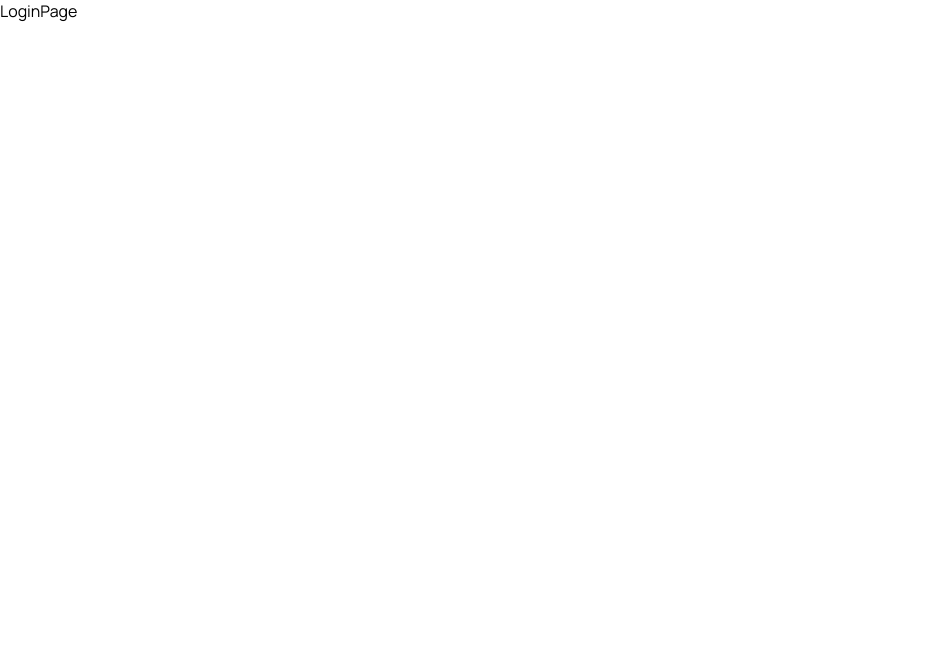
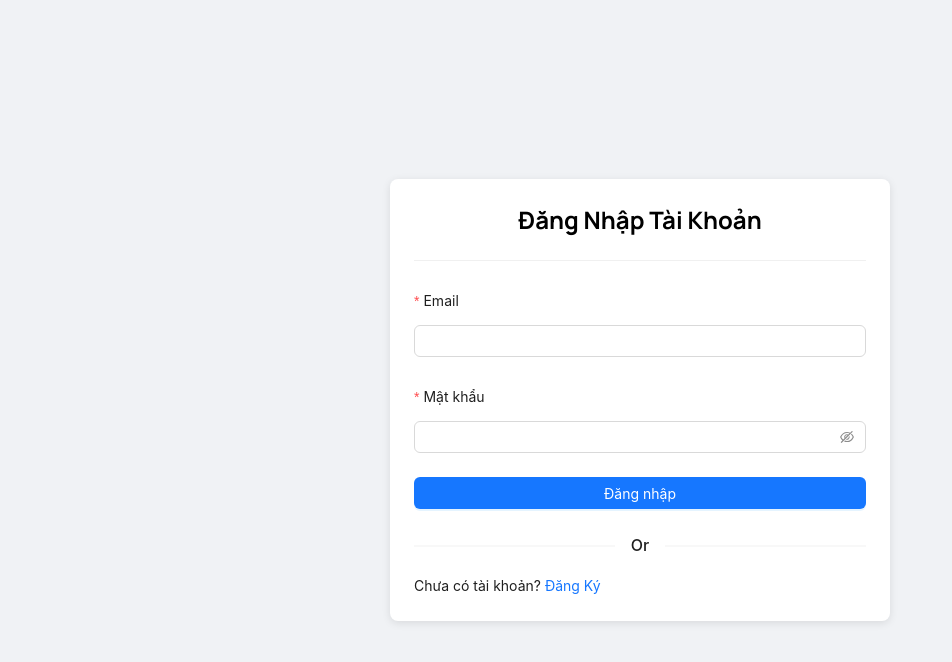
Before and after one commit to kietgudy/ecommerce-book, a React (Vite) app: page /login in a window 1280 px wide. Shown: the top 662 px of the page, without its empty margins (0-952 px from the left). Built offline with nearby package versions, Linux system fonts and the light colour scheme.

Commit message:
login success, create form login

```diff
--- a/src/pages/login/index.jsx
+++ b/src/pages/login/index.jsx
@@ -1,9 +1,64 @@
-import React from 'react'
+import React, { useState } from 'react';
+import { Button, Divider, Form, Input, message, notification } from 'antd';
+import { Link, useNavigate } from 'react-router-dom';
+import { callRegister } from '../../services/api';
 
 const LoginPage = () => {
+
+  const onFinish =  async (values) => {
+
+  };
+
+
   return (
-    <div>LoginPage</div>
-  )
-}
+    <div className="register-page">
+      <section className="wrapper">
+        <div className="heading">
+          <h2 className="text text-large">Đăng Nhập Tài Khoản</h2>
+          <Divider />
+        </div>
+        <Form
+          name="basic"
+          labelCol={{ span: 24 }}
+          wrapperCol={{ span: 24 }}
+          style={{ maxWidth: 600 }}
+          initialValues={{ remember: true }}
+          onFinish={onFinish}
+          autoComplete="off"
+        >
 
-export default LoginPage
+          <Form.Item
+            label="Email"
+            name="username"
+            rules={[{ required: true, message: 'Email không được để trống!' }]}
+          >
+            <Input/>
+          </Form.Item>
+
+          <Form.Item
+            label="Mật khẩu"
+            name="password"
+            rules={[{ required: true, message: 'Mật khẩu không được để trống!' }]}
+          >
+            <Input.Password />
+          </Form.Item>
+
+          <Form.Item>
+            <Button block type="primary" htmlType="submit">
+              Đăng nhập
+            </Button>
+          </Form.Item>
+          <Divider>Or</Divider>
+          <p className="text text-normal">
+            Chưa có tài khoản?
+            <span>
+              <Link to='/login'> Đăng Ký </Link>
+            </span>
+          </p>
+        </Form>
+      </section>
+    </div>
+  );
+};
+
+export default LoginPage;
--- a/src/pages/register/index.jsx
+++ b/src/pages/register/index.jsx
@@ -1,16 +1,30 @@
-import React from 'react';
+import React, { useState } from 'react';
 import './register.scss';
-import { Button, Divider, Form, Input } from 'antd';
-import { Link } from 'react-router-dom';
+import { Button, Divider, Form, Input, message, notification } from 'antd';
+import { Link, useNavigate } from 'react-router-dom';
+import { callRegister } from '../../services/api';
 
 const RegisterPage = () => {
-  const onFinish = (values) => {
-    console.log('Success:', values);
+  const navigate = useNavigate()
+  const [isSubmit, setIsSubmit] = useState(false)
+
+  const onFinish =  async (values) => {
+    const { fullName, email, password, phone} = values
+    setIsSubmit(true);
+    const res = await callRegister(fullName, email, password, phone);
+    setIsSubmit(false);
+    if (res?.data?._id) {
+      message.success("Đăng ký tài khoản thành công!")
+      navigate('/login')
+    } else (
+      notification.error({
+        message: "Có lỗi xảy ra",
+        description: res.message && res.message.length > 0 ? res.message[0] : res.message,
+        duration: 5,
+      })
+    )
   };
 
-  const onFinishFailed = (errorInfo) => {
-    console.log('Failed:', errorInfo);
-  };
 
   return (
     <div className="register-page">
@@ -26,7 +40,6 @@ const RegisterPage = () => {
           style={{ maxWidth: 600 }}
           initialValues={{ remember: true }}
           onFinish={onFinish}
-          onFinishFailed={onFinishFailed}
           autoComplete="off"
         >
           <Form.Item
@@ -62,7 +75,7 @@ const RegisterPage = () => {
           </Form.Item>
 
           <Form.Item>
-            <Button type="primary" htmlType="submit">
+            <Button block type="primary" htmlType="submit" loading={isSubmit}>
               Đăng ký
             </Button>
           </Form.Item>
--- /dev/null
+++ b/src/services/api.js
@@ -0,0 +1,5 @@
+import axios from '../utils/axiosCustomize';
+
+export const callRegister = (fullName, email, password, phone) => {
+    return axios.post('/api/v1/user/register', {fullName, email, password, phone})
+}
--- a/src/utils/axiosCustomize.js
+++ b/src/utils/axiosCustomize.js
@@ -11,9 +11,9 @@ const instance = axios.create({
 });
 
 instance.interceptors.response.use(function (response) {
-  return response;
+  return response && response.data ? response.data : response;
 }, function (error) {
-  return Promise.reject(error);
+  return error?.response?.data ?? Promise.reject(error);
 });
 
   export default instance;
```
Also changed, not shown: src/pages/login/login.scss (added).
